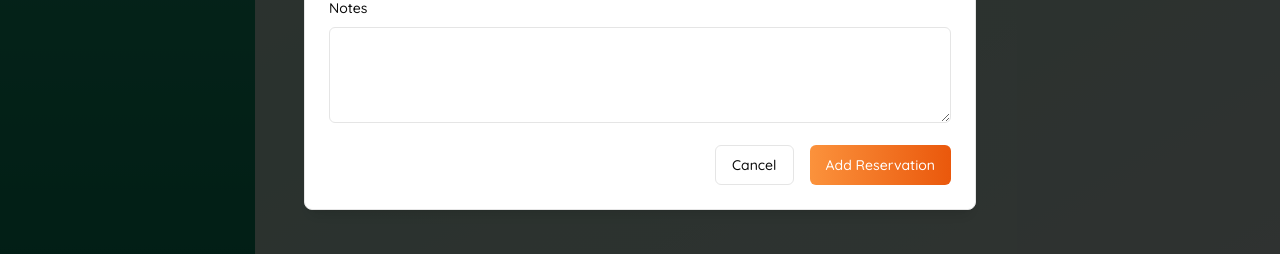
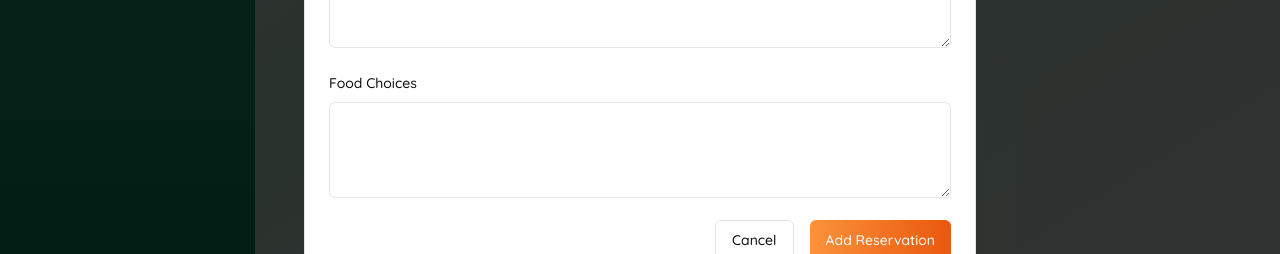
Before and after one commit to crisjerez12/lechem-cuizine-system, a Next.js app: page /dashboard/reservations in a window 1280 px wide. Both pictures are taken after typing "Sample", "Sample" into the empty fields and a click on the button "Add Reservation". Shown: the part 503-757 px from the top of the page. Built offline with nearby package versions, Linux system fonts and the light colour scheme; no server answers; the database is empty; what @react-pdf/renderer would draw is missing.

Commit message:
added choices

```diff
--- a/src/app/dashboard/online/page.tsx
+++ b/src/app/dashboard/online/page.tsx
@@ -229,6 +229,10 @@ export default function Online() {
                 <h4 className="font-semibold">Allergies/Notes:</h4>
                 <p>{selectedReservation.notes}</p>
               </div>
+              <div>
+                <h4 className="font-semibold">Food Choices:</h4>
+                <p>{selectedReservation.choices}</p>
+              </div>
             </div>
           )}
         </DialogContent>
--- a/src/app/dashboard/reservations/page.tsx
+++ b/src/app/dashboard/reservations/page.tsx
@@ -297,7 +297,6 @@ export default function Reservations() {
                 )}
               </div>
             </div>
-
             <div className="space-y-2">
               <label className="text-sm font-medium">Notes</label>
               <textarea
@@ -309,7 +308,17 @@ export default function Reservations() {
                 <p className="text-sm text-red-500">{errors.notes.message}</p>
               )}
             </div>
-
+            <div className="space-y-2">
+              <label className="text-sm font-medium">Food Choices</label>
+              <textarea
+                {...register("choices")}
+                defaultValue={selectedReservation?.choices}
+                className="w-full h-24 px-3 py-2 text-sm border rounded-md focus:outline-none focus:ring-2 focus:ring-orange-500"
+              />
+              {errors.notes && (
+                <p className="text-sm text-red-500">{errors.notes.message}</p>
+              )}
+            </div>
             <div className="flex justify-end gap-4 mt-6">
               <Button
                 type="button"
@@ -514,6 +523,10 @@ export default function Reservations() {
                 <h4 className="font-semibold">Allergies/Notes:</h4>
                 <p>{selectedReservation.notes}</p>
               </div>
+              <div>
+                <h4 className="font-semibold">Food Choices:</h4>
+                <p>{selectedReservation.choices}</p>
+              </div>
             </div>
           )}
         </DialogContent>
--- a/src/lib/types/reservationType.ts
+++ b/src/lib/types/reservationType.ts
@@ -6,6 +6,7 @@ export interface Reservation {
   mobile_number: string;
   location: string;
   notes: string;
+  choices: string;
   package: string;
   pax: number;
   reservation_date: string;
@@ -19,6 +20,7 @@ export const reservationSchema = z.object({
   location: z.string().min(1, "Location is required"),
   package: z.string().optional(),
   notes: z.string().optional(),
+  choices: z.string().optional(),
   pax: z.number().int().positive("Number of guests must be positive"),
   reservation_date: z.string().min(1, "Date is required"),
   total_price: z.number().nonnegative("Amount must be non-negative"),
```
